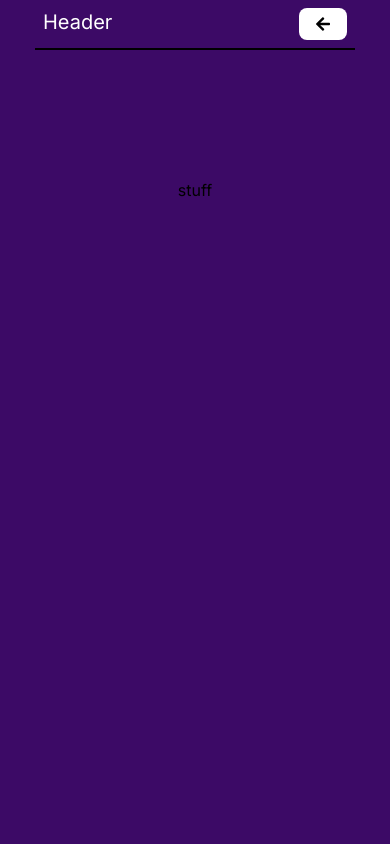
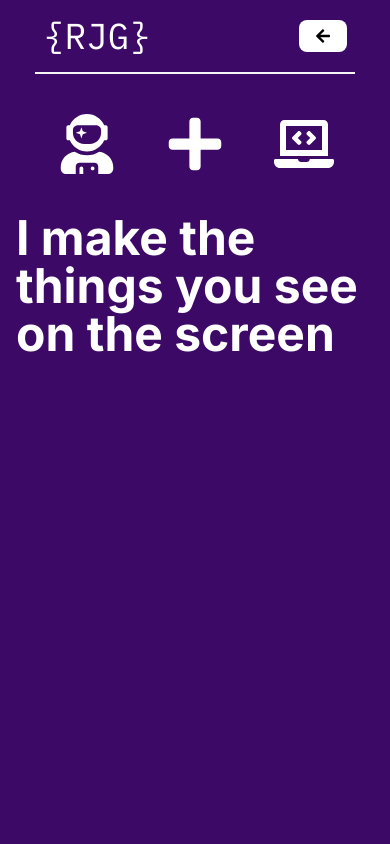
Before and after one commit to rgrunau/robertgrunau.website, a Next.js app: page / in a window 390 px wide. Shown: the top 844 px of the page. Built offline with nearby package versions, Linux system fonts and the light colour scheme.

Commit message:
mobile header and hero

```diff
--- a/src/pages/index.tsx
+++ b/src/pages/index.tsx
@@ -1,29 +1,45 @@
-import { FaArrowLeft } from 'react-icons/fa'
-import { Inter } from 'next/font/google'
+import { FaArrowLeft, FaLaptopCode, FaUserAstronaut, FaPlus } from 'react-icons/fa'
+import { Inter, IBM_Plex_Mono } from 'next/font/google'
 import  Layout  from '@/components/layout/Layout'
+import Link from 'next/link'
 const inter = Inter({ subsets: ['latin'] })
-
+const plexMono = IBM_Plex_Mono({ weight:['400'] ,subsets: ['latin'] })
 export default function Home() {
   return (
     <Layout>
-      <header className='w-80 mx-auto flex justify-between align-center p-2 border-b-2 border-black'>
+      <header className='w-80 mx-auto flex justify-between align-center px-2 py-4 border-b-2 border-text-white'>
         <div className='flex align-center justify-center'>
-          <h1 className={`text-xl text-white ${inter.className}`}>
-            Header
-          </h1>
+          <Link href="/" className={`text-4xl text-white flex flex-col align-center justify-center ${plexMono.className}`}>
+              <div className='text-white'> {`{RJG}`}</div>
+          </Link>
         </div>
-        <div>
-          <button className='w-[40] h-[40] bg-white text-black px-4 py-2 rounded-lg b-0'>
+        <div className='flex flex-col justify-center items-center'>
+          <button className='w-[36] h-[36] flex justify-center items-center bg-white text-black px-4 py-2 rounded-lg b-0'>
             <FaArrowLeft />
           </button>
         </div>
       </header>
       <main
         id='mainContent'
-        className={`flex min-h-screen flex-col items-center justify-between p-24 ${inter.className}`}
+        className={`flex w-screen min-h-screen flex-col items-center justify-between ${inter.className}`}
       >
         <div className='flex flex-col items-center justify-center gap-8'>
-          stuff
+          <div className='w-full flex flex-col items-center justify-between p-2 gap-8'>
+            <div className='w-full flex items-center justify-evenly'>
+              <div className='flex flex-col items-center justify-center'>
+                <FaUserAstronaut className='text-6xl text-white'/>
+              </div>
+              <div className='flex flex-col items-center justify-center'>
+                <FaPlus className='text-6xl text-white'/>
+              </div>
+              <div className='flex flex-col items-center justify-center'>
+                <FaLaptopCode className='text-6xl text-white' />
+              </div>
+            </div>
+            <div className='p-2'>
+              <h1 className='text-5xl font-bold text-white'>I make the things you see on the screen</h1>
+            </div>
+          </div>
         </div>
       </main>
       <footer className='flex justify-between p-8'>
```
